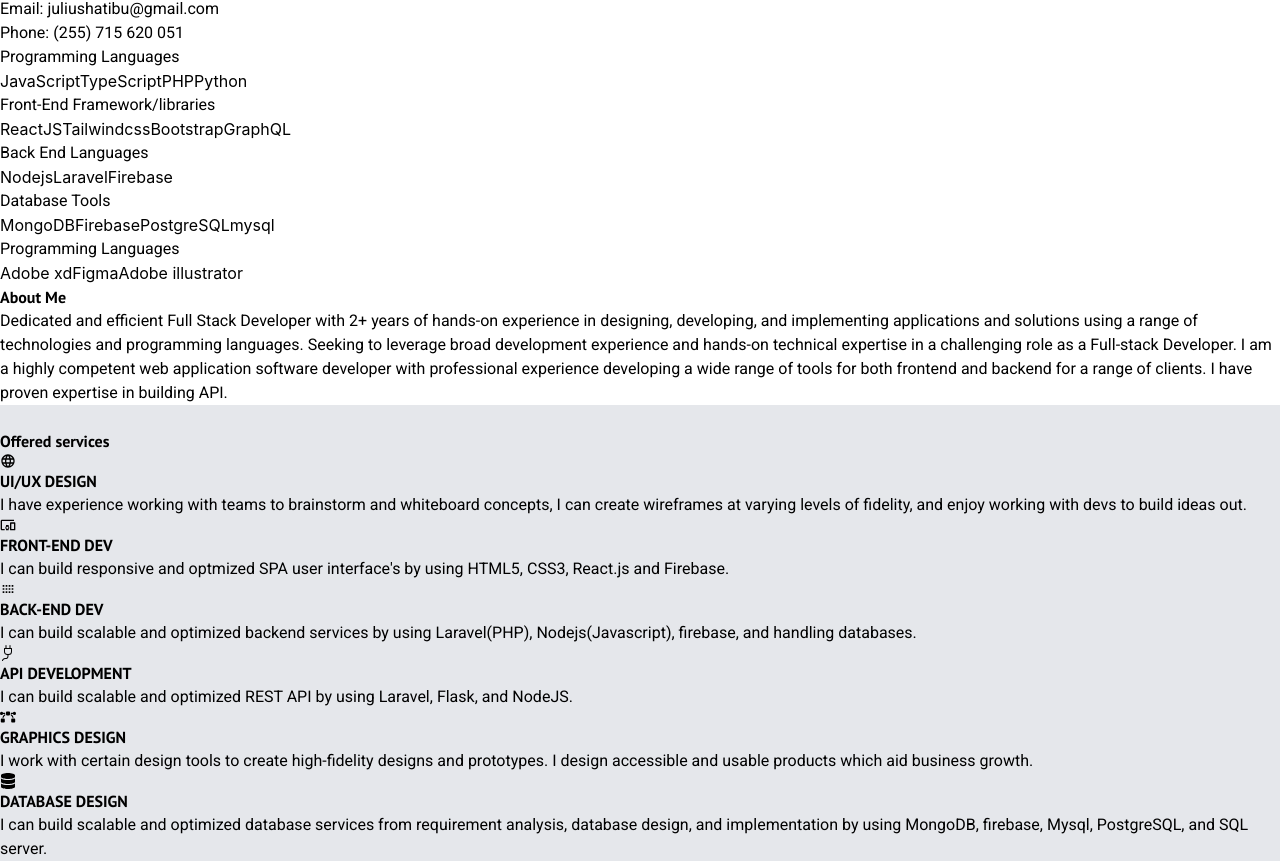
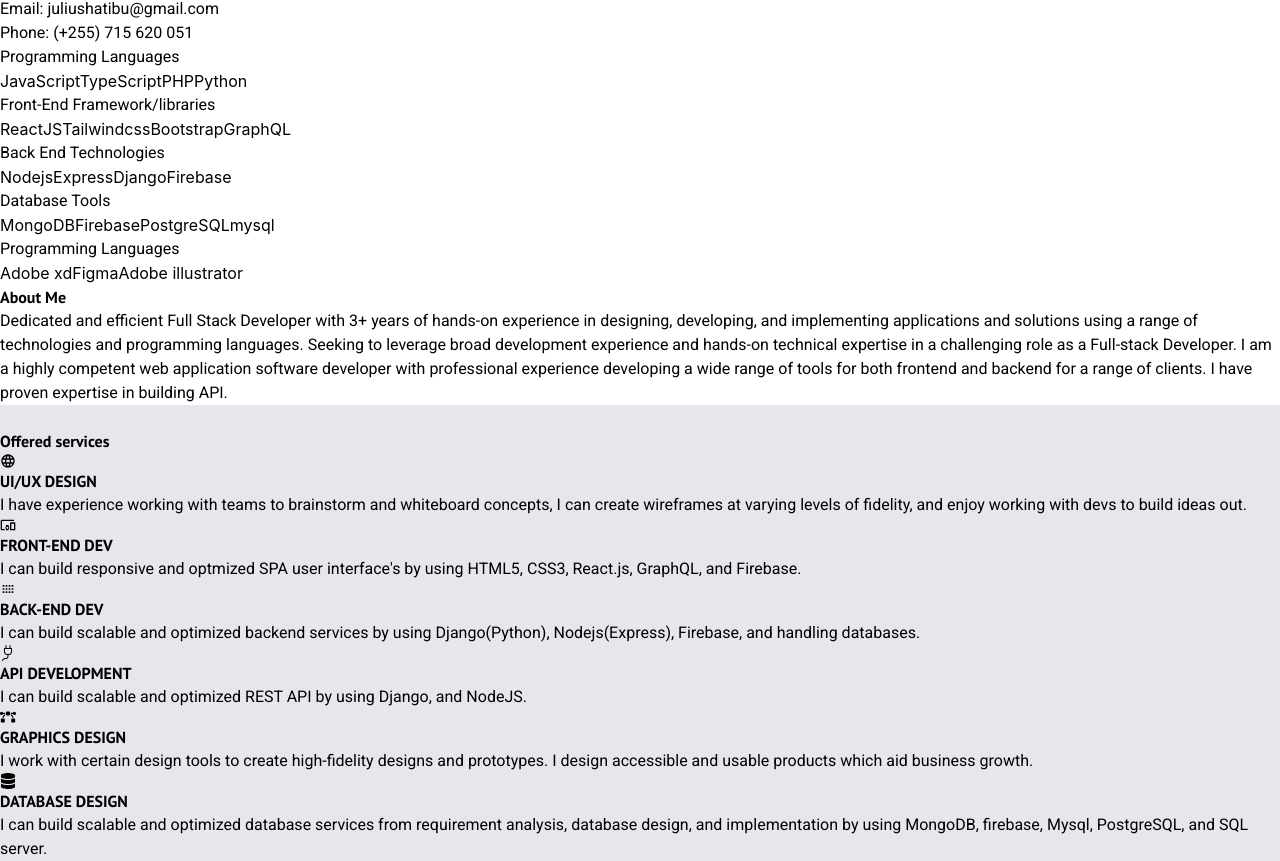
Before and after one commit to Hatibu/Portfolio, a React (Create React App) app: page / in a window 1280 px wide. Shown: the part 1151-2012 px from the top of the page. Built offline with nearby package versions, Linux system fonts and the light colour scheme; a web font is replaced by a local one.

Commit message:
minor changes

```diff
--- a/package.json
+++ b/package.json
@@ -12,7 +12,6 @@
     "react-icons": "^4.2.0",
     "react-router-dom": "^5.2.0",
     "react-scripts": "4.0.3",
-    "react-typical": "^0.1.3",
     "web-vitals": "^1.1.2"
   },
   "scripts": {
--- a/src/Components/About.js
+++ b/src/Components/About.js
@@ -1,161 +1,136 @@
 import React from 'react';
-import "../index.css";
+import '../index.css';
 
 const About = () => {
-
   return (
-        <div className="about">
-             <div className=" w-full  bg-indigo-100 lg:flex gap-4 lg:px-20  md:flex  md:p-10 p-4 ">
-               <div class="bg-white  shadow mb-4 rounded-lg p-6 px-10 lg:w-5/6  w-full lg:mt-10 md:mt-10">
-                   <div className="flex">
-                        <img className="rounded lg:h-28  lg:w-36 md:w-0 md:h-0 h-0 w-0"
-                        src={'https://firebasestorage.googleapis.com/v0/b/medias-da388.appspot.com/o/me.jpg?alt=media&token=9c2b6623-5a20-4628-9c53-a31df36fc43f'} alt="hello" />
-                        <div className=" mb-4 mt-0 lg:ml-10 ">
-                        <p class="p-2 ">Name: Julius P Hatibu</p>
-                        <p class="p-2 ">Profile: Full Stack Developer</p>
-                        <p class="p-2 ">Email: juliushatibu@gmail.com</p>
-                        <p class="p-2 ">Phone: (255) 715 620 051</p>
-
+    <div className='about'>
+      <div className=' w-full  bg-indigo-100 lg:flex gap-4 lg:px-20  md:flex  md:p-10 p-4 '>
+        <div class='bg-white  shadow mb-4 rounded-lg p-6 px-10 lg:w-5/6  w-full lg:mt-10 md:mt-10'>
+          <div className='flex'>
+            <img
+              className='rounded lg:h-28  lg:w-36 md:w-0 md:h-0 h-0 w-0'
+              src={
+                'https://firebasestorage.googleapis.com/v0/b/medias-da388.appspot.com/o/me.jpg?alt=media&token=9c2b6623-5a20-4628-9c53-a31df36fc43f'
+              }
+              alt='hello'
+            />
+            <div className=' mb-4 mt-0 lg:ml-10 '>
+              <p class='p-2 '>Name: Julius P Hatibu</p>
+              <p class='p-2 '>Profile: Full Stack Developer</p>
+              <p class='p-2 '>Email: juliushatibu@gmail.com</p>
+              <p class='p-2 '>Phone: (+255) 715 620 051</p>
             </div>
-
           </div>
-                   <div className="w-full">
-
+          <div className='w-full'>
             {/*Programming languages*/}
-                    <div class="relative pt-1">
+            <div class='relative pt-1'>
               <p>Programming Languages</p>
-                    <div class="lg:flex gap-4 mb-2 items-center ">
-                        <span class="text-xs font-semibold inline-block py-1 px-2 uppercase rounded-full text-green-600 bg-green-100">
+              <div class='lg:flex gap-4 mb-2 items-center '>
+                <span class='text-xs font-semibold inline-block py-1 px-2 uppercase rounded-full text-green-600 bg-green-100'>
                   JavaScript
                 </span>
-                        <span class="text-xs font-semibold inline-block py-1 px-2 uppercase rounded-full text-blue-600 bg-blue-100">
+                <span class='text-xs font-semibold inline-block py-1 px-2 uppercase rounded-full text-blue-600 bg-blue-100'>
                   TypeScript
                 </span>
-                        <span class="text-xs font-semibold inline-block py-1 px-2 uppercase rounded-full text-yellow-600 bg-yellow-100">
+                <span class='text-xs font-semibold inline-block py-1 px-2 uppercase rounded-full text-yellow-600 bg-yellow-100'>
                   PHP
                 </span>
-                        <span class="text-xs font-semibold inline-block py-1 px-2 uppercase rounded-full text-purple-600 bg-purple-100">
+                <span class='text-xs font-semibold inline-block py-1 px-2 uppercase rounded-full text-purple-600 bg-purple-100'>
                   Python
                 </span>
-
               </div>
-
             </div>
             {/*framework*/}
-                    <div class="relative pt-1">
+            <div class='relative pt-1'>
               <p>Front-End Framework/libraries</p>
-                    <div class="lg:flex gap-4 mb-2 items-center ">
-                        <span class="text-xs font-semibold inline-block py-1 px-2 uppercase rounded-full text-red-600 bg-red-100">
+              <div class='lg:flex gap-4 mb-2 items-center '>
+                <span class='text-xs font-semibold inline-block py-1 px-2 uppercase rounded-full text-red-600 bg-red-100'>
                   ReactJS
                 </span>
-                        <span class="text-xs font-semibold inline-block py-1 px-2 uppercase rounded-full text-gray-600 bg-gray-100">
+                <span class='text-xs font-semibold inline-block py-1 px-2 uppercase rounded-full text-gray-600 bg-gray-100'>
                   Tailwindcss
                 </span>
-                        <span class="text-xs font-semibold inline-block py-1 px-2 uppercase rounded-full text-indigo-600 bg-indigo-100">
+                <span class='text-xs font-semibold inline-block py-1 px-2 uppercase rounded-full text-indigo-600 bg-indigo-100'>
                   Bootstrap
                 </span>
-                        <span class="text-xs font-semibold inline-block py-1 px-2 uppercase rounded-full text-green-600 bg-green-100">
+                <span class='text-xs font-semibold inline-block py-1 px-2 uppercase rounded-full text-green-600 bg-green-100'>
                   GraphQL
                 </span>
-
               </div>
-
             </div>
             {/*Back-end programming*/}
-                    <div class="relative pt-1">
-                        <p>Back End Languages</p>
-                    <div class="lg:flex gap-4 mb-2 items-center ">
-                        <span class="text-xs font-semibold inline-block py-1 px-2 uppercase rounded-full text-gray-600 bg-gray-100">
+            <div class='relative pt-1'>
+              <p>Back End Technologies</p>
+              <div class='lg:flex gap-4 mb-2 items-center '>
+                <span class='text-xs font-semibold inline-block py-1 px-2 uppercase rounded-full text-gray-600 bg-gray-100'>
                   Nodejs
                 </span>
-                        <span class="text-xs font-semibold inline-block py-1 px-2 uppercase rounded-full text-red-600 bg-red-100">
-                            Laravel
+                <span class='text-xs font-semibold inline-block py-1 px-2 uppercase rounded-full text-gray-600 bg-gray-100'>
+                  Express
                 </span>
-                        <span class="text-xs font-semibold inline-block py-1 px-2 uppercase rounded-full text-indigo-600 bg-indigo-100">
+                <span class='text-xs font-semibold inline-block py-1 px-2 uppercase rounded-full text-red-600 bg-red-100'>
+                  Django
+                </span>
+                <span class='text-xs font-semibold inline-block py-1 px-2 uppercase rounded-full text-indigo-600 bg-indigo-100'>
                   Firebase
                 </span>
-
-
               </div>
-
             </div>
             {/*Database tools*/}
-                    <div class="relative pt-1">
+            <div class='relative pt-1'>
               <p>Database Tools</p>
-                    <div class="lg:flex gap-4 mb-2 items-center ">
-                        <span class="text-xs font-semibold inline-block py-1 px-2 uppercase rounded-full text-purple-600 bg-purple-100">
+              <div class='lg:flex gap-4 mb-2 items-center '>
+                <span class='text-xs font-semibold inline-block py-1 px-2 uppercase rounded-full text-purple-600 bg-purple-100'>
                   MongoDB
                 </span>
-                        <span class="text-xs font-semibold inline-block py-1 px-2 uppercase rounded-full text-green-600 bg-green-100">
+                <span class='text-xs font-semibold inline-block py-1 px-2 uppercase rounded-full text-green-600 bg-green-100'>
                   Firebase
                 </span>
-                        <span class="text-xs font-semibold inline-block py-1 px-2 uppercase rounded-full text-gray-600 bg-gray-100">
+                <span class='text-xs font-semibold inline-block py-1 px-2 uppercase rounded-full text-gray-600 bg-gray-100'>
                   PostgreSQL
                 </span>
-                        <span class="text-xs font-semibold inline-block py-1 px-2 uppercase rounded-full text-yellow-600 bg-yellow-100">
+                <span class='text-xs font-semibold inline-block py-1 px-2 uppercase rounded-full text-yellow-600 bg-yellow-100'>
                   mysql
                 </span>
-
               </div>
-
             </div>
             {/*Design tools*/}
-                    <div class="relative pt-1">
+            <div class='relative pt-1'>
               <p>Programming Languages</p>
-                    <div class="lg:flex gap-4 mb-2 items-center ">
-                        <span class="text-xs font-semibold inline-block py-1 px-2 uppercase rounded-full text-gray-600 bg-gray-100">
+              <div class='lg:flex gap-4 mb-2 items-center '>
+                <span class='text-xs font-semibold inline-block py-1 px-2 uppercase rounded-full text-gray-600 bg-gray-100'>
                   Adobe xd
                 </span>
-                        <span class="text-xs font-semibold inline-block py-1 px-2 uppercase rounded-full text-red-600 bg-red-100">
+                <span class='text-xs font-semibold inline-block py-1 px-2 uppercase rounded-full text-red-600 bg-red-100'>
                   Figma
                 </span>
-                        <span class="text-xs font-semibold inline-block py-1 px-2 uppercase rounded-full text-yellow-600 bg-yellow-100">
+                <span class='text-xs font-semibold inline-block py-1 px-2 uppercase rounded-full text-yellow-600 bg-yellow-100'>
                   Adobe illustrator
                 </span>
-
-
               </div>
-
             </div>
-
-
-                   </div>
-
-                </div>
-
-
-                <div class="bg-white  shadow mb-4 rounded-lg p-6 px-10 lg:w-5/6  w-full lg:mt-10 md:mt-10">
-
-                   <div className="w-full">
-
-                   <h1 class="text-3xl font-bold mb-4 mt-0">About Me</h1>
-                <p class="text-gray-700 text-lg">
-                Dedicated and efficient Full Stack Developer with 2+ years
-                 of hands-on experience in designing, developing, and
-                 implementing applications and solutions using a range
-                 of technologies and programming languages. Seeking to
-                 leverage broad development experience and hands-on technical
-                  expertise in a challenging role as a Full-stack Developer.
-                   I am a highly competent web application software developer
-                    with professional experience developing a wide range of tools
-                     for both frontend and backend for a range of clients.
-                     I have proven expertise in building API.
-                    </p>
-
-
-
-
-
-
           </div>
         </div>
 
+        <div class='bg-white  shadow mb-4 rounded-lg p-6 px-10 lg:w-5/6  w-full lg:mt-10 md:mt-10'>
+          <div className='w-full'>
+            <h1 class='text-3xl font-bold mb-4 mt-0'>About Me</h1>
+            <p class='text-gray-700 text-lg'>
+              Dedicated and efficient Full Stack Developer with 3+ years of
+              hands-on experience in designing, developing, and implementing
+              applications and solutions using a range of technologies and
+              programming languages. Seeking to leverage broad development
+              experience and hands-on technical expertise in a challenging role
+              as a Full-stack Developer. I am a highly competent web application
+              software developer with professional experience developing a wide
+              range of tools for both frontend and backend for a range of
+              clients. I have proven expertise in building API.
+            </p>
+          </div>
+        </div>
+      </div>
+    </div>
+  );
+};
 
-               </div>
-
-
-        </div>
-    )
-}
-
-export default About
+export default About;
--- a/src/Components/Section.js
+++ b/src/Components/Section.js
@@ -1,142 +1,126 @@
 import React from 'react';
-import "../index.css";
-import { MdLanguage } from 'react-icons/md'
-import { MdDevicesOther } from 'react-icons/md'
-import { MdViewCompact } from 'react-icons/md'
-import { BsPlug } from 'react-icons/bs'
-import { FaBezierCurve, FaDatabase } from 'react-icons/fa'
+import '../index.css';
+import { MdLanguage } from 'react-icons/md';
+import { MdDevicesOther } from 'react-icons/md';
+import { MdViewCompact } from 'react-icons/md';
+import { BsPlug } from 'react-icons/bs';
+import { FaBezierCurve, FaDatabase } from 'react-icons/fa';
 
 const Section = () => {
   return (
-        <div className="section">
+    <div className='section'>
       {/*service section */}
-                  <div className="service w-full pb-20">
+      <div className='service w-full pb-20'>
+        <div className='service w-full px-6 -ml-2'>
+          <br />
 
-                 <div className="service w-full px-6 -ml-2">
-                  <br/>
-
-                 <h1 className="font-bold text-3xl md:text-3xl  lg:text-4xl  text-center  ">Offered services</h1>
-                <div className="lg:flex md:flex mt-10 lg:mt-20 text-center justify-center ">
-
+          <h1 className='font-bold text-3xl md:text-3xl  lg:text-4xl  text-center  '>
+            Offered services
+          </h1>
+          <div className='lg:flex md:flex mt-10 lg:mt-20 text-center justify-center '>
             {/*service 1 */}
-                <div className="max-w-sm w-full rounded-xl lg:p-10 overflow-hidden shadow-lg bg-white m-1.5 ">
-                    <div className="px-6 py-4">
-
-                    <span className="icons inline-block w-28 h-28 px-3 py-1 text-sm hover:bg-blue-400 border-8 border-blue-400 hover:border-blue-200 hover:text-white font-semibold text-gray-700 text-center">
-                        <MdLanguage className="w-12 h-12 mt-5 ml-3 " ></MdLanguage>
+            <div className='max-w-sm w-full rounded-xl lg:p-10 overflow-hidden shadow-lg bg-white m-1.5 '>
+              <div className='px-6 py-4'>
+                <span className='icons inline-block w-28 h-28 px-3 py-1 text-sm hover:bg-blue-400 border-8 border-blue-400 hover:border-blue-200 hover:text-white font-semibold text-gray-700 text-center'>
+                  <MdLanguage className='w-12 h-12 mt-5 ml-3 '></MdLanguage>
                 </span>
-                        <h1 className="font-bold text-xl mb-2">UI/UX DESIGN</h1>
-                        <p className="text-gray-700 text-base">
-                        I have experience working with teams to brainstorm and whiteboard concepts,
-                         I can create wireframes at varying levels of fidelity, and enjoy working with
-                         devs to build ideas out.
+                <h1 className='font-bold text-xl mb-2'>UI/UX DESIGN</h1>
+                <p className='text-gray-700 text-base'>
+                  I have experience working with teams to brainstorm and
+                  whiteboard concepts, I can create wireframes at varying levels
+                  of fidelity, and enjoy working with devs to build ideas out.
                 </p>
               </div>
-                    <div className="px-6 pt-4 pb-2">
-
-                    </div>
+              <div className='px-6 pt-4 pb-2'></div>
             </div>
             {/*service 2*/}
-                    <div className="max-w-sm px-4 lg:p-10 w-full  rounded-xl overflow-hidden shadow-lg bg-white m-1.5">
-                    <div className="px-6 py-4">
-                    <span className="icons inline-block w-28 h-28 px-3 py-1 text-sm hover:bg-blue-400 border-8 border-blue-400 hover:border-blue-200 hover:text-white font-semibold text-gray-700 text-center">
-                        <MdDevicesOther className="w-12 h-12 mt-5 ml-3 " ></MdDevicesOther>
+            <div className='max-w-sm px-4 lg:p-10 w-full  rounded-xl overflow-hidden shadow-lg bg-white m-1.5'>
+              <div className='px-6 py-4'>
+                <span className='icons inline-block w-28 h-28 px-3 py-1 text-sm hover:bg-blue-400 border-8 border-blue-400 hover:border-blue-200 hover:text-white font-semibold text-gray-700 text-center'>
+                  <MdDevicesOther className='w-12 h-12 mt-5 ml-3 '></MdDevicesOther>
                 </span>
-                        <h1 className="font-bold text-xl mb-2">FRONT-END DEV </h1>
-                        <p className="text-gray-700 text-base">
-                        I can build responsive and optmized SPA user interface's by using HTML5,
-                         CSS3, React.js and Firebase.
+                <h1 className='font-bold text-xl mb-2'>FRONT-END DEV </h1>
+                <p className='text-gray-700 text-base'>
+                  I can build responsive and optmized SPA user interface's by
+                  using HTML5, CSS3, React.js, GraphQL, and Firebase.
                 </p>
               </div>
-                    <div className="px-6 pt-4 pb-2">
-
-                    </div>
+              <div className='px-6 pt-4 pb-2'></div>
             </div>
             {/*service 3 */}
-                    <div className="max-w-sm px-4 lg:p-10 w-full rounded-xl overflow-hidden shadow-lg bg-white m-1.5">
-                    <div className="px-6 py-4">
-                    <span className="icons inline-block w-28 h-28 px-3 py-1 text-sm hover:bg-blue-400 border-8 border-blue-400 hover:border-blue-200 hover:text-white font-semibold text-gray-700 text-center">
-                        <MdViewCompact className="w-12 h-12 mt-5 ml-3 " ></MdViewCompact>
+            <div className='max-w-sm px-4 lg:p-10 w-full rounded-xl overflow-hidden shadow-lg bg-white m-1.5'>
+              <div className='px-6 py-4'>
+                <span className='icons inline-block w-28 h-28 px-3 py-1 text-sm hover:bg-blue-400 border-8 border-blue-400 hover:border-blue-200 hover:text-white font-semibold text-gray-700 text-center'>
+                  <MdViewCompact className='w-12 h-12 mt-5 ml-3 '></MdViewCompact>
                 </span>
 
-                        <h1 className="font-bold text-xl ">BACK-END DEV</h1>
-                        <p className="text-gray-700 text-base">
-                        I can build scalable and optimized backend services by using Laravel(PHP),
-                        Nodejs(Javascript), firebase, and handling databases.
+                <h1 className='font-bold text-xl '>BACK-END DEV</h1>
+                <p className='text-gray-700 text-base'>
+                  I can build scalable and optimized backend services by using
+                  Django(Python), Nodejs(Express), Firebase, and handling
+                  databases.
                 </p>
               </div>
-                    <div className="px-6 pt-4 pb-2">
-
-
-                    </div>
-                    </div>
-
-                </div>
-            </div>
-
-
-
-             {/*second service section */}
-             <div className="w-full px-6 -ml-2">
-                <div className=" lg:flex md:flex mt-10 text-center justify-center ">
-
-                    {/*service 1 */}
-                <div className="max-w-sm  lg:p-10 w-full overflow-hidden rounded-xl shadow-lg bg-white m-1.5">
-                    <div className="px-6 py-4">
-                        <span className="icons inline-block w-28 h-28 px-3 py-1 text-sm hover:bg-blue-400 border-8 border-blue-400 hover:border-blue-200 hover:text-white font-semibold text-gray-700 text-center">
-                        <BsPlug className="w-12 h-12 mt-5 ml-3 " ></BsPlug>
-                        </span>
-
-
-                        <h1 className="font-bold text-xl mb-2">API DEVELOPMENT</h1>
-                        <p className="text-gray-700 text-base">
-                        I can build scalable and optimized REST API by using Laravel, Flask, and NodeJS.
-                        </p>
-                    </div>
-                    <div className="px-6 pt-4 pb-2">
-
-                    </div>
-                    </div>
-                    {/*service 2*/}
-                    <div className="max-w-sm  lg:p-10 w-full rounded-xl overflow-hidden shadow-lg bg-white m-1.5">
-                    <div className="px-6 py-4">
-                    <span className="icons inline-block w-28 h-28 px-3 py-1 text-sm hover:bg-blue-400 border-8 border-blue-400 hover:border-blue-200 hover:text-white font-semibold text-gray-700 text-center">
-                        <FaBezierCurve className="w-12 h-12 mt-5 ml-3 " ></FaBezierCurve>
-                        </span>
-                        <h1 className="font-bold text-xl mb-2">GRAPHICS DESIGN </h1>
-                        <p className="text-gray-700 text-base">
-                        I work with certain design tools to create high-fidelity designs and prototypes.
-                         I design accessible and usable products which aid business growth.
-                        </p>
-                    </div>
-                    <div className="px-6 pt-4 pb-2">
-
-                    </div>
-                    </div>
-                    {/*service 3 */}
-                    <div className="max-w-sm  lg:p-10 w-full rounded-xl overflow-hidden shadow-lg bg-white m-1.5">
-                    <div className="px-6 py-4">
-                        <span className="icons inline-block w-28 h-28 px-3 py-1 text-sm hover:bg-blue-400 border-8 border-blue-400 hover:border-blue-200 hover:text-white font-semibold text-gray-700 text-center">
-                        <FaDatabase className="w-12 h-12 mt-5 ml-3 " ></FaDatabase>
-                        </span>
-
-                        <h1 className="font-bold uppercase text-xl mb-2">DATABASE DESIGN</h1>
-                        <p className="text-gray-700 text-base">
-                        I can build scalable and optimized database
-                        services from requirement analysis, database
-                         design, and implementation by using MongoDB,
-                         firebase, Mysql, PostgreSQL, and SQL server.
-                        </p>
-                    </div>
-
-                    </div>
-
+              <div className='px-6 pt-4 pb-2'></div>
             </div>
           </div>
         </div>
 
+        {/*second service section */}
+        <div className='w-full px-6 -ml-2'>
+          <div className=' lg:flex md:flex mt-10 text-center justify-center '>
+            {/*service 1 */}
+            <div className='max-w-sm  lg:p-10 w-full overflow-hidden rounded-xl shadow-lg bg-white m-1.5'>
+              <div className='px-6 py-4'>
+                <span className='icons inline-block w-28 h-28 px-3 py-1 text-sm hover:bg-blue-400 border-8 border-blue-400 hover:border-blue-200 hover:text-white font-semibold text-gray-700 text-center'>
+                  <BsPlug className='w-12 h-12 mt-5 ml-3 '></BsPlug>
+                </span>
+
+                <h1 className='font-bold text-xl mb-2'>API DEVELOPMENT</h1>
+                <p className='text-gray-700 text-base'>
+                  I can build scalable and optimized REST API by using Django,
+                  and NodeJS.
+                </p>
               </div>
-    )
-}
+              <div className='px-6 pt-4 pb-2'></div>
+            </div>
+            {/*service 2*/}
+            <div className='max-w-sm  lg:p-10 w-full rounded-xl overflow-hidden shadow-lg bg-white m-1.5'>
+              <div className='px-6 py-4'>
+                <span className='icons inline-block w-28 h-28 px-3 py-1 text-sm hover:bg-blue-400 border-8 border-blue-400 hover:border-blue-200 hover:text-white font-semibold text-gray-700 text-center'>
+                  <FaBezierCurve className='w-12 h-12 mt-5 ml-3 '></FaBezierCurve>
+                </span>
+                <h1 className='font-bold text-xl mb-2'>GRAPHICS DESIGN </h1>
+                <p className='text-gray-700 text-base'>
+                  I work with certain design tools to create high-fidelity
+                  designs and prototypes. I design accessible and usable
+                  products which aid business growth.
+                </p>
+              </div>
+              <div className='px-6 pt-4 pb-2'></div>
+            </div>
+            {/*service 3 */}
+            <div className='max-w-sm  lg:p-10 w-full rounded-xl overflow-hidden shadow-lg bg-white m-1.5'>
+              <div className='px-6 py-4'>
+                <span className='icons inline-block w-28 h-28 px-3 py-1 text-sm hover:bg-blue-400 border-8 border-blue-400 hover:border-blue-200 hover:text-white font-semibold text-gray-700 text-center'>
+                  <FaDatabase className='w-12 h-12 mt-5 ml-3 '></FaDatabase>
+                </span>
 
-export default Section
+                <h1 className='font-bold uppercase text-xl mb-2'>
+                  DATABASE DESIGN
+                </h1>
+                <p className='text-gray-700 text-base'>
+                  I can build scalable and optimized database services from
+                  requirement analysis, database design, and implementation by
+                  using MongoDB, firebase, Mysql, PostgreSQL, and SQL server.
+                </p>
+              </div>
+            </div>
+          </div>
+        </div>
+      </div>
+    </div>
+  );
+};
+
+export default Section;
```
Also changed, not shown: src/Components/Showcase.js (+26 -33 lines), 1 other file (tests, documents, lock files or other folders). Lines whose indentation alone changed are shown as unchanged.
